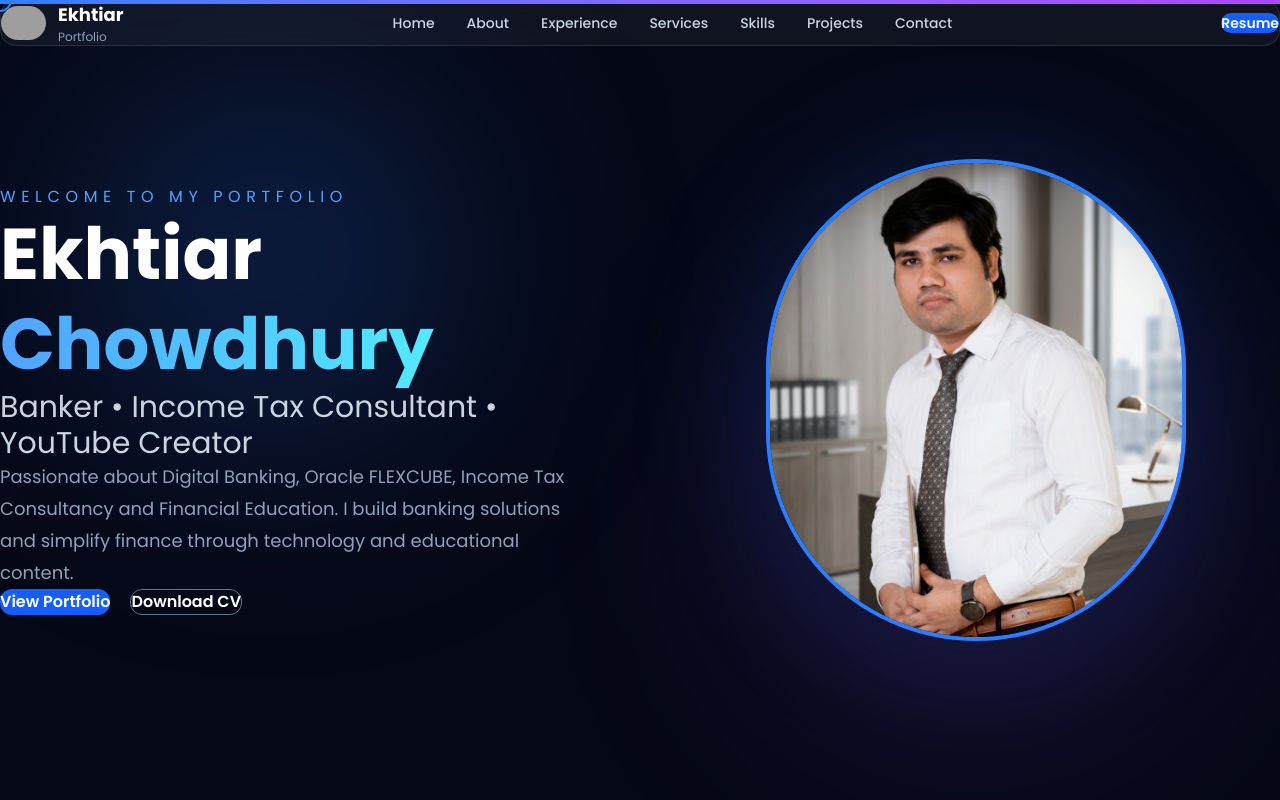
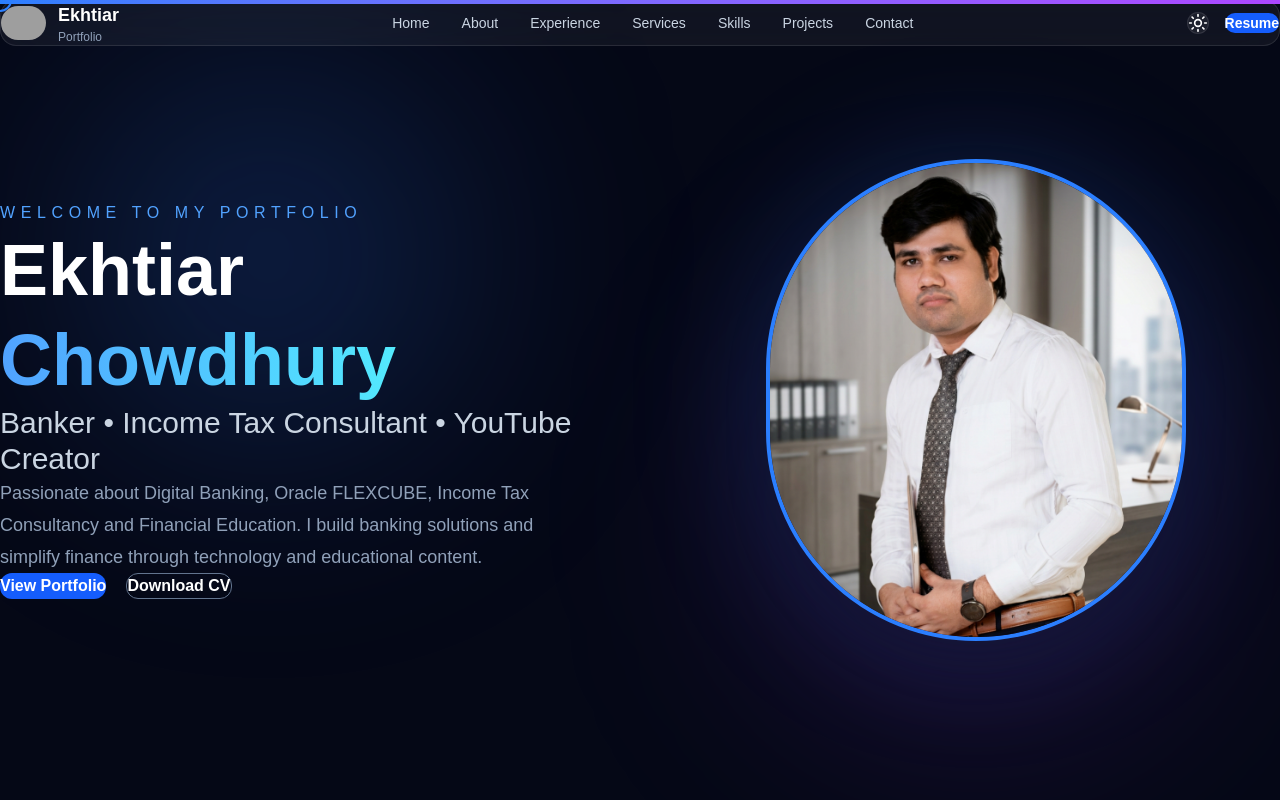
Before and after one commit to ifte121/ekhtiar-portfolio-pro, a Next.js app: page / in a window 1280 px wide. Shown: the top 800 px of the page. Built offline with nearby package versions, Linux system fonts and the light colour scheme; grey boxes are pictures that could not be loaded.

Commit message:
Add dark light theme toggle

```diff
--- a/app/layout.tsx
+++ b/app/layout.tsx
@@ -1,26 +1,28 @@
+import "./globals.css";
 import type { Metadata } from "next";
-import { Poppins } from "next/font/google";
-import "./globals.css";
-
-const poppins = Poppins({
-  subsets: ["latin"],
-  weight: ["300", "400", "500", "600", "700"],
-});
+import Providers from "@/components/providers/theme-provider";
 
 export const metadata: Metadata = {
   title: "Ekhtiar Chowdhury | Portfolio",
   description:
-    "Banking Professional | Income Tax Consultant | YouTube Creator",
+    "Professional Portfolio of Ekhtiar Chowdhury",
 };
 
 export default function RootLayout({
   children,
-}: Readonly<{
+}: {
   children: React.ReactNode;
-}>) {
+}) {
   return (
-    <html lang="en">
-      <body className={poppins.className}>{children}</body>
+    <html
+      lang="en"
+      suppressHydrationWarning
+    >
+      <body>
+        <Providers>
+          {children}
+        </Providers>
+      </body>
     </html>
   );
 }
--- a/components/layout/navbar.tsx
+++ b/components/layout/navbar.tsx
@@ -2,6 +2,7 @@
 
 import Image from "next/image";
 import Link from "next/link";
+import ThemeToggle from "../ui/theme-toggle";
 
 const menuItems = [
   { name: "Home", href: "#home" },
@@ -19,13 +20,10 @@ export default function Navbar() {
       <nav className="mx-auto mt-5 flex max-w-7xl items-center justify-between rounded-2xl border border-white/10 bg-white/5 px-8 py-4 backdrop-blur-xl">
 
         {/* Logo */}
-        <Link
-          href="/"
-          className="flex items-center gap-3"
-        >
+        <Link href="/" className="flex items-center gap-3">
           <Image
             src="/logo.png"
-            alt="Logo"
+            alt="Ekhtiar Logo"
             width={45}
             height={45}
             className="rounded-full"
@@ -42,13 +40,13 @@ export default function Navbar() {
           </div>
         </Link>
 
-        {/* Menu */}
+        {/* Desktop Menu */}
         <ul className="hidden items-center gap-8 md:flex">
           {menuItems.map((item) => (
             <li key={item.name}>
               <a
                 href={item.href}
-                className="text-sm font-medium text-slate-300 transition hover:text-blue-400"
+                className="text-sm font-medium text-slate-300 transition duration-300 hover:text-blue-400"
               >
                 {item.name}
               </a>
@@ -56,15 +54,21 @@ export default function Navbar() {
           ))}
         </ul>
 
-        {/* CTA */}
+        {/* Right Side */}
+        <div className="flex items-center gap-4">
+
+          <ThemeToggle />
+
           <a
             href="/cv.pdf"
             target="_blank"
             rel="noopener noreferrer"
-          className="rounded-xl bg-blue-600 px-5 py-3 text-sm font-semibold text-white transition hover:bg-blue-700"
+            className="rounded-xl bg-blue-600 px-5 py-3 text-sm font-semibold text-white transition duration-300 hover:bg-blue-700"
           >
             Resume
           </a>
+
+        </div>
 
       </nav>
     </header>
--- /dev/null
+++ b/components/providers/theme-provider.tsx
@@ -0,0 +1,20 @@
+"use client";
+
+import { ThemeProvider } from "next-themes";
+import { ReactNode } from "react";
+
+interface Props {
+  children: ReactNode;
+}
+
+export default function Providers({ children }: Props) {
+  return (
+    <ThemeProvider
+      attribute="class"
+      defaultTheme="dark"
+      enableSystem
+    >
+      {children}
+    </ThemeProvider>
+  );
+}
--- /dev/null
+++ b/components/ui/theme-toggle.tsx
@@ -0,0 +1,23 @@
+"use client";
+
+import { Moon, Sun } from "lucide-react";
+import { useTheme } from "next-themes";
+
+export default function ThemeToggle() {
+  const { theme, setTheme } = useTheme();
+
+  return (
+    <button
+      onClick={() =>
+        setTheme(theme === "dark" ? "light" : "dark")
+      }
+      className="rounded-xl border border-white/10 bg-white/5 p-3 text-white transition hover:border-blue-500"
+    >
+      {theme === "dark" ? (
+        <Sun size={20} />
+      ) : (
+        <Moon size={20} />
+      )}
+    </button>
+  );
+}
--- a/package.json
+++ b/package.json
@@ -12,7 +12,7 @@
     "@heroicons/react": "^2.2.0",
     "clsx": "^2.1.1",
     "framer-motion": "^13.0.0",
-    "lucide-react": "^1.28.0",
+    "lucide-react": "^1.29.0",
     "next": "16.3.0",
     "next-themes": "^0.4.6",
     "react": "19.2.8",
```
Also changed, not shown: 1 other file (tests, documents, lock files or other folders). Lines whose indentation alone changed are shown as unchanged.
